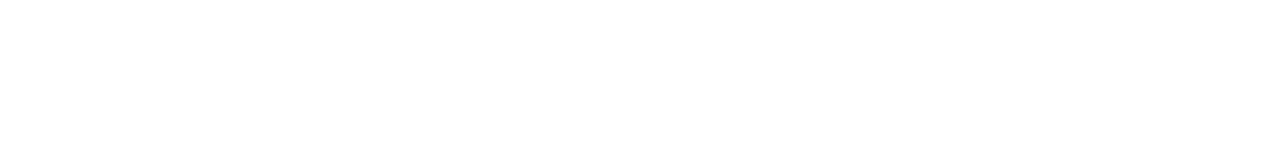
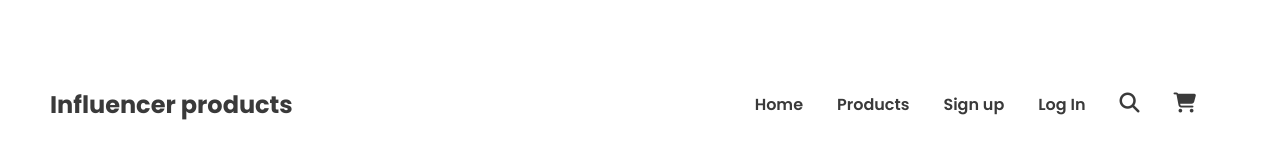
Before and after one commit to zobayerq/influencer-gear-webside, a plain HTML site: page index.html in a window 1280 px wide. Drawn offline with nearby package versions, Linux system fonts and the light colour scheme.

Commit message:
nav complate

```diff
--- a/index.html
+++ b/index.html
@@ -0,0 +1,27 @@
+<!DOCTYPE html>
+<html lang="en">
+<head>
+    <meta charset="UTF-8">
+    <meta name="viewport" content="width=device-width, initial-scale=1.0">
+    <title>influencer-gear-webside</title>
+    <link rel="stylesheet" href="https://cdnjs.cloudflare.com/ajax/libs/font-awesome/6.5.1/css/all.min.css">
+    <link rel="stylesheet" href="style.css">
+</head>
+<body>
+    <header>
+        <nav>
+            <h4>Influencer products</h4>
+            <div class="nav-list">
+                <li><a href="">Home</a></li>
+                <li><a href="">Products</a></li>
+                <li><a href="">Sign up</a></li>
+                <li><a href="">Log In</a></li>
+                <li><a href=""><i class="fa-solid fa-magnifying-glass icon"></i></a></li>
+                <li><a href=""><i class="fa-solid fa-cart-shopping icon"></i></a></li>
+            </div>
+
+        </nav>
+    </header>
+
+</body>
+</html>
--- a/style.css
+++ b/style.css
@@ -1,4 +1,51 @@
+
+  @import url('https://fonts.googleapis.com/css2?family=Inter:wght@400;500;600;700;800;900&family=Merriweather:wght@400;700;900&family=Poppins:wght@300;400;500;600;700;800;900&family=Work+Sans:ital,wght@0,400;0,500;0,600;0,700;0,800;0,900;1,300&display=swap');
+
 *{
     margin: 0px;
     padding: 0px;
+    font-family: 'Inter', sans-serif;
+font-family: 'Merriweather', serif;
+font-family: 'Poppins', sans-serif;
+font-family: 'Work Sans', sans-serif;
 }
+nav{
+    width: 1180px;
+    margin: auto;
+    display: flex;
+    justify-content: space-between;
+    margin-top: 87px;
+    align-items: center;
+}
+nav h4{
+    color: #3A3A3A;
+
+font-family: 'Poppins';
+font-size: 24px;
+font-style: normal;
+font-weight: 700;
+line-height: normal;
+}
+.nav-list{
+    display: flex;
+
+}
+nav li{
+    list-style: none;
+
+}
+nav li a{
+    margin-right: 34px;
+    color: #3A3A3A;
+
+    font-family: 'Poppins';
+    font-size: 16px;
+    font-style: normal;
+    font-weight: 600;
+    line-height: normal;
+    text-decoration: none;
+
+}
+.icon{
+    font-size: 20px;
+}
```
